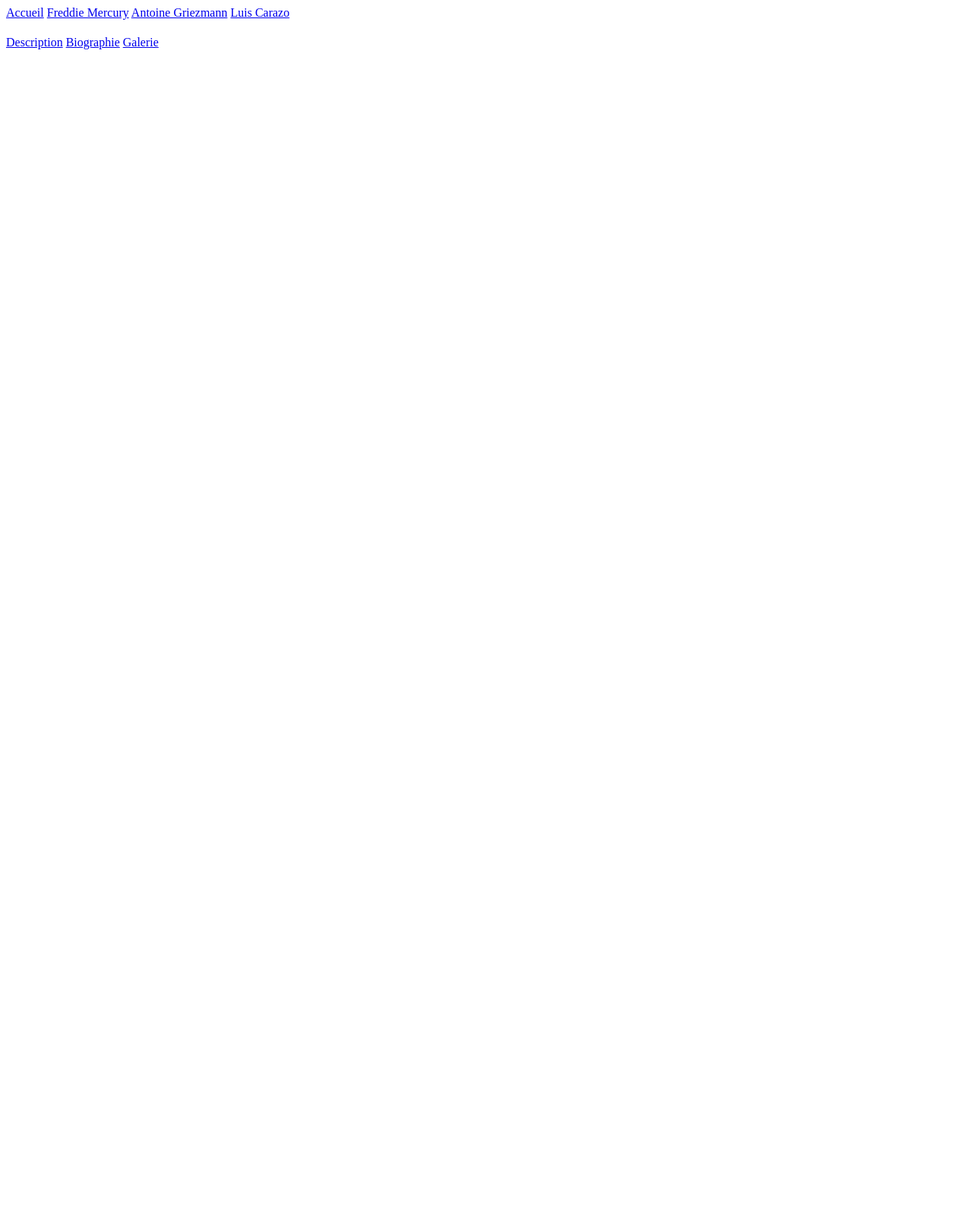
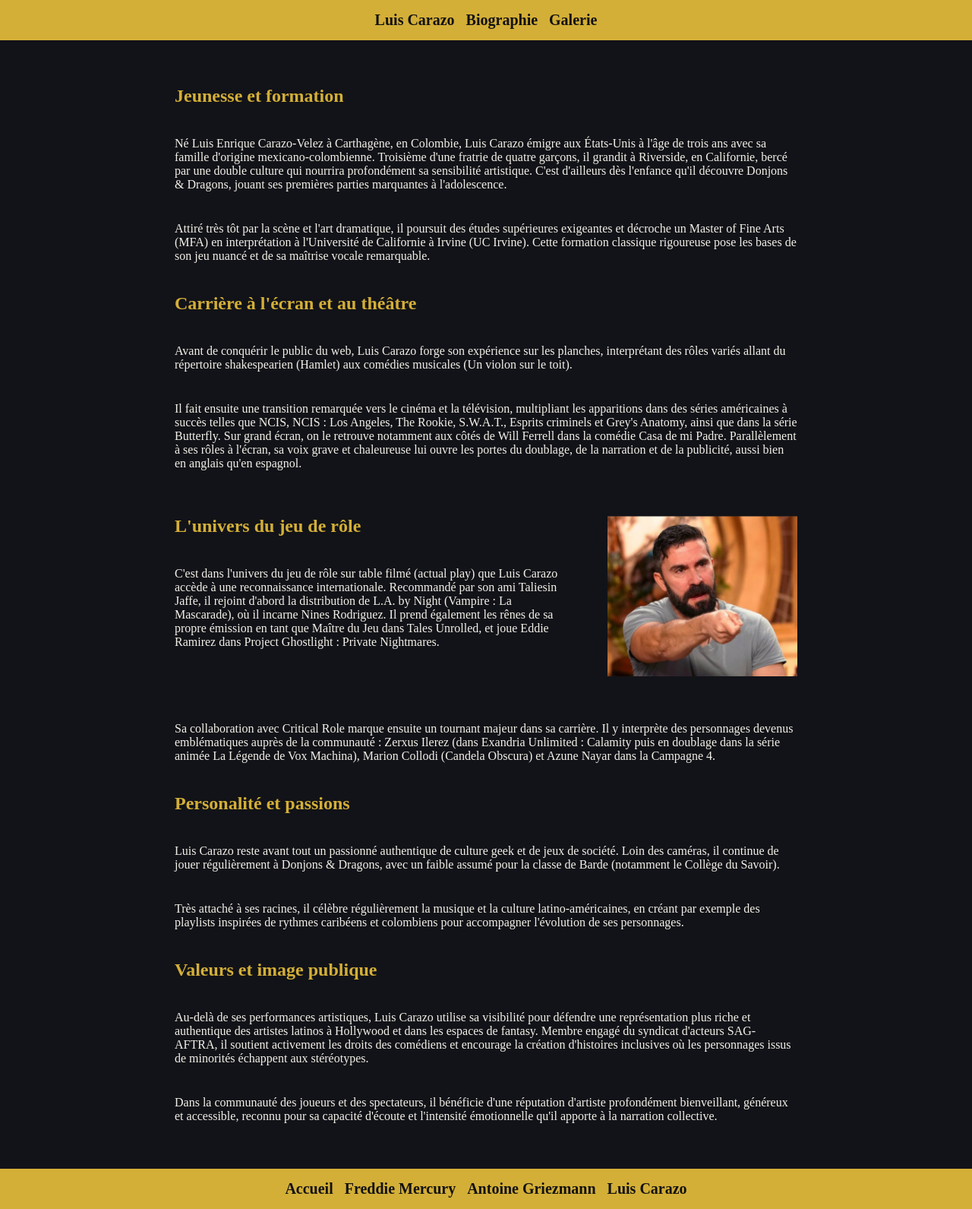
Before and after one commit to Xsii-y/Fansite-project, a plain HTML site: page fansite3/fansite3-bio.html in a window 1280 px wide. Shown: the whole page at 76% size. Before the commit the page ends 800 px from the top, so only its background shows below. Drawn offline with Linux system fonts and the light colour scheme.

Commit message:
bio page done

```diff
--- a/fansite3/fansite3-bio.html
+++ b/fansite3/fansite3-bio.html
@@ -3,28 +3,81 @@
 <head>
 	<meta charset="utf-8">
 	<meta name="viewport" content="width=device-width, initial-scale=1">
-	<title>Luis Carazo - Biographie</title>
+	<title>Luis Carazo</title>
+	<link rel="stylesheet" type="text/css" href="../shared.css">
+	<link rel="stylesheet" type="text/css" href="fansite3.css">
 </head>
 <body>
 	<header>
-		<nav>
-			<a href="../index.html">Accueil</a>
-			<a href="../Freddie Mercury/fred.html">Freddie Mercury</a>
-			<a href="../Griezmann/griezmann.html">Antoine Griezmann</a>
-			<a href="carazo.html">Luis Carazo</a>
-		</nav>
+		<!-- Mobile menu -->
+		<div id="menu-mobile">
+			<details>
+				<summary>☰ Menu</summary>
+				<nav>
+					<hr/>
+					<a href="fansite3.html">Luis Carazo</a>
+					<a href="fansite3-bio.html">Biographie</a>
+					<a href="carazo-galery.html">Galerie</a>
+				</nav>
+			</details>
+		</div>
+		<!-- Desktop menu -->
+		<div id="menu-desktop">
+			<nav>
+				<a href="fansite3.html">Luis Carazo</a>
+				<a href="fansite3-bio.html">Biographie</a>
+				<a href="carazo-galery.html">Galerie</a>
+			</nav>
+		</div>
 	</header>
+
 	<main>
-		<h1>
+		<section class="single">
+			<div class="card">
+				<h1>Jeunesse et formation</h1>
+				<p>Né Luis Enrique Carazo-Velez à Carthagène, en Colombie, Luis Carazo émigre aux États-Unis à l'âge de trois ans avec sa famille d'origine mexicano-colombienne. Troisième d'une fratrie de quatre garçons, il grandit à Riverside, en Californie, bercé par une double culture qui nourrira profondément sa sensibilité artistique. C'est d'ailleurs dès l'enfance qu'il découvre Donjons & Dragons, jouant ses premières parties marquantes à l'adolescence.</p>
+				<p>Attiré très tôt par la scène et l'art dramatique, il poursuit des études supérieures exigeantes et décroche un Master of Fine Arts (MFA) en interprétation à l'Université de Californie à Irvine (UC Irvine). Cette formation classique rigoureuse pose les bases de son jeu nuancé et de sa maîtrise vocale remarquable.</p>
+			</div>
+			<div class="card">
+				<h1>Carrière à l'écran et au théâtre</h1>
+				<p>Avant de conquérir le public du web, Luis Carazo forge son expérience sur les planches, interprétant des rôles variés allant du répertoire shakespearien (Hamlet) aux comédies musicales (Un violon sur le toit).</p>
+				<p>Il fait ensuite une transition remarquée vers le cinéma et la télévision, multipliant les apparitions dans des séries américaines à succès telles que NCIS, NCIS : Los Angeles, The Rookie, S.W.A.T., Esprits criminels et Grey's Anatomy, ainsi que dans la série Butterfly. Sur grand écran, on le retrouve notamment aux côtés de Will Ferrell dans la comédie Casa de mi Padre. Parallèlement à ses rôles à l'écran, sa voix grave et chaleureuse lui ouvre les portes du doublage, de la narration et de la publicité, aussi bien en anglais qu'en espagnol.</p>
+			</div>
+		</section>
+		<section class="split">
+			<div class="card">
+				<h1>L'univers du jeu de rôle</h1>
+				<p>C'est dans l'univers du jeu de rôle sur table filmé (actual play) que Luis Carazo accède à une reconnaissance internationale. Recommandé par son ami Taliesin Jaffe, il rejoint d'abord la distribution de L.A. by Night (Vampire : La Mascarade), où il incarne Nines Rodriguez. Il prend également les rênes de sa propre émission en tant que Maître du Jeu dans Tales Unrolled, et joue Eddie Ramirez dans Project Ghostlight : Private Nightmares.</p>
+			</div>
+			<div class="card">
+				<img src="Images/luis-acting.png" alt="Luis Carazo">
+			</div>
+		</section>
+		<section>
+			<div class="card">
+				<p>Sa collaboration avec Critical Role marque ensuite un tournant majeur dans sa carrière. Il y interprète des personnages devenus emblématiques auprès de la communauté : Zerxus Ilerez (dans Exandria Unlimited : Calamity puis en doublage dans la série animée La Légende de Vox Machina), Marion Collodi (Candela Obscura) et Azune Nayar dans la Campagne 4.</p>
+			</div>
+		<div class="card">
+			<h1>Personalité et passions</h1>
+			<p>Luis Carazo reste avant tout un passionné authentique de culture geek et de jeux de société. Loin des caméras, il continue de jouer régulièrement à Donjons & Dragons, avec un faible assumé pour la classe de Barde (notamment le Collège du Savoir).</p>
+			<p>Très attaché à ses racines, il célèbre régulièrement la musique et la culture latino-américaines, en créant par exemple des playlists inspirées de rythmes caribéens et colombiens pour accompagner l'évolution de ses personnages.</p>
+		</div>
+		<div class="card">
+			<h1>Valeurs et image publique</h1>
+			<p>Au-delà de ses performances artistiques, Luis Carazo utilise sa visibilité pour défendre une représentation plus riche et authentique des artistes latinos à Hollywood et dans les espaces de fantasy. Membre engagé du syndicat d'acteurs SAG-AFTRA, il soutient activement les droits des comédiens et encourage la création d'histoires inclusives où les personnages issus de minorités échappent aux stéréotypes.</p>
+			<p>Dans la communauté des joueurs et des spectateurs, il bénéficie d'une réputation d'artiste profondément bienveillant, généreux et accessible, reconnu pour sa capacité d'écoute et l'intensité émotionnelle qu'il apporte à la narration collective.</p>
+		</div>
 
-	</main>
-	<footer>
-		<nav>
-			<a href="carazo.html">Description</a>
-			<a href="carazo-biography.html">Biographie</a>
-			<a href="carazo-galery.html">Galerie</a>
-		</nav>
-	</footer>
+	</section>
+</main>
 
+<footer>
+	<nav>
+		<a href="../index.html">Accueil</a>
+		<a href="../fansite1/fansite1.html">Freddie Mercury</a>
+		<a href="../fansite2/fansite2.html">Antoine Griezmann</a>
+		<a href="../fansite3/fansite3.html">Luis Carazo</a>
+	</nav>
+</footer>
 </body>
 </html>
--- a/fansite3/fansite3.css
+++ b/fansite3/fansite3.css
@@ -41,7 +41,7 @@ main {
 	color: var(--text);
 	display: flex;
 	flex-direction: column;
-	gap: 40px;
+	gap: 20px;
 	margin: 40px auto;
 	padding: 0 20px;
 	text-align: left;
@@ -55,8 +55,7 @@ h1 {
 img {
 	display: block;
 	height: auto;
-	margin: 0 auto;
-	max-width: 300px;
+	margin: auto;
 	width: 100%;
 }
 
@@ -69,7 +68,7 @@ img {
 .card {
 	display: flex;
 	flex-direction: column;
-	gap: 20px;
+	gap: 40px;
 	padding: 20px;
 }
 
@@ -104,7 +103,7 @@ img {
 	}
 
 	img {
-		min-width: 200px;
+		min-width: 250px;
 	}
 
 }
```
Also changed, not shown: fansite3/fansite3-galery.html (deleted, +0 -30 lines), fansite3/fansite3.html (+2 -2 lines), fansite3/Images/luis-acting.png (added), fansite3/Images/luis-dnd-acting.jpg (added).
